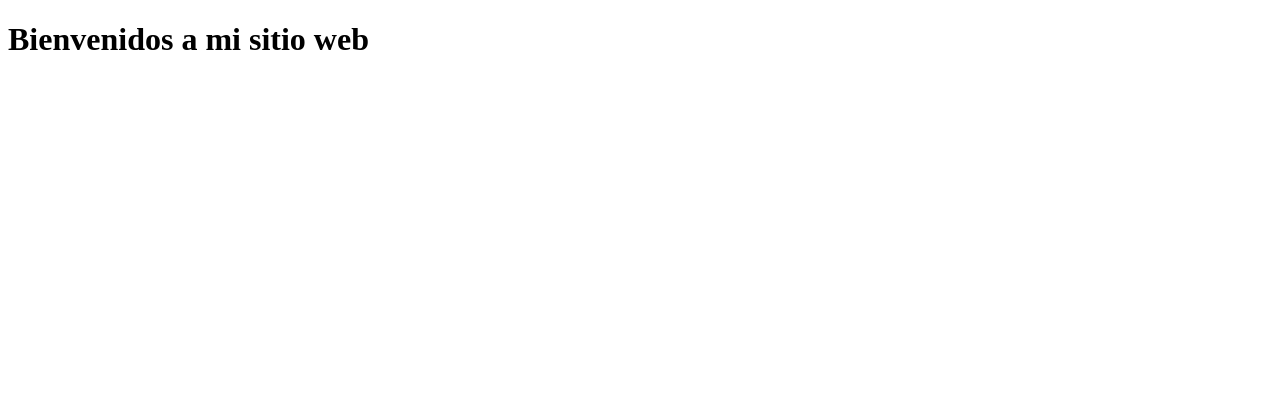
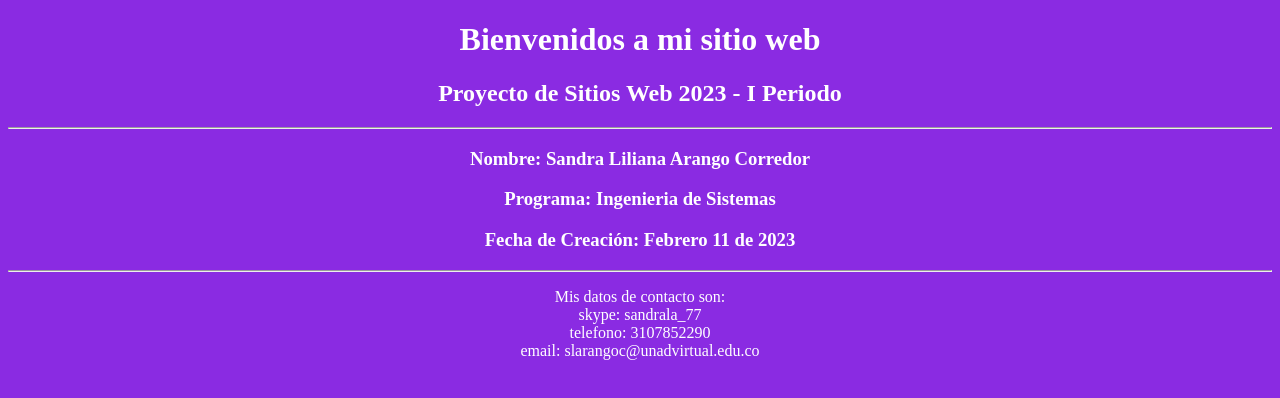
Before and after one commit to slarango03/DSW-SandraArango-1391, a plain HTML site: page index.html in a window 1280 px wide. Drawn offline with Linux system fonts and the light colour scheme.

Commit message:
Update index.html
Se termina la digitación del ejercicio propuesto.

```diff
--- a/index.html
+++ b/index.html
@@ -1,14 +1,32 @@
 <!DOCTYPE html>
 <html lang="en">
+
 <head>
     <meta charset="UTF-8">
     <meta http-equiv="X-UA-Compatible" content="IE=edge">
     <meta name="viewport" content="width=device-width, initial-scale=1.0">
     <title>Document</title>
 </head>
+    <style>
+        *{
+            text-align: center;
+            background-color: blueviolet;
+            color: white;
+        }
+    </style>
 <body>
-    <h1>
-        Bienvenidos a mi sitio web
-    </h1>
+    <h1>Bienvenidos a mi sitio web </h1>
+    <h2>Proyecto de Sitios Web 2023 - I Periodo</h2>
+    <hr>
+    <h3>Nombre: Sandra Liliana Arango Corredor</h3>
+    <h3>Programa: Ingenieria de Sistemas</h3>
+    <h3>Fecha de Creación: Febrero 11 de 2023</h3>
+    <hr>
+    <p>Mis datos de contacto son: <br>
+       skype: sandrala_77 <br>
+       telefono: 3107852290 <br>
+       email: slarangoc@unadvirtual.edu.co <br>
+    </p>
 </body>
+
 </html>
```
